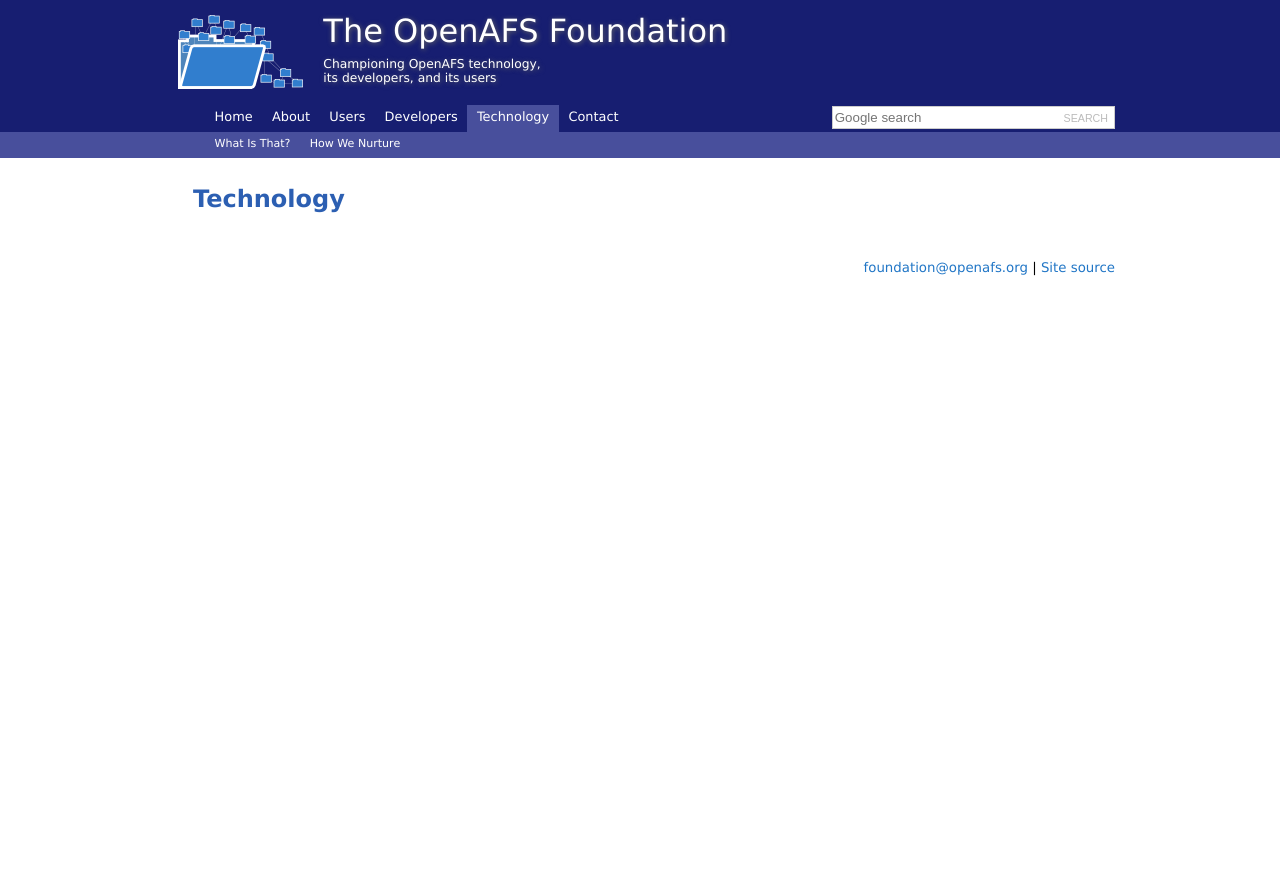
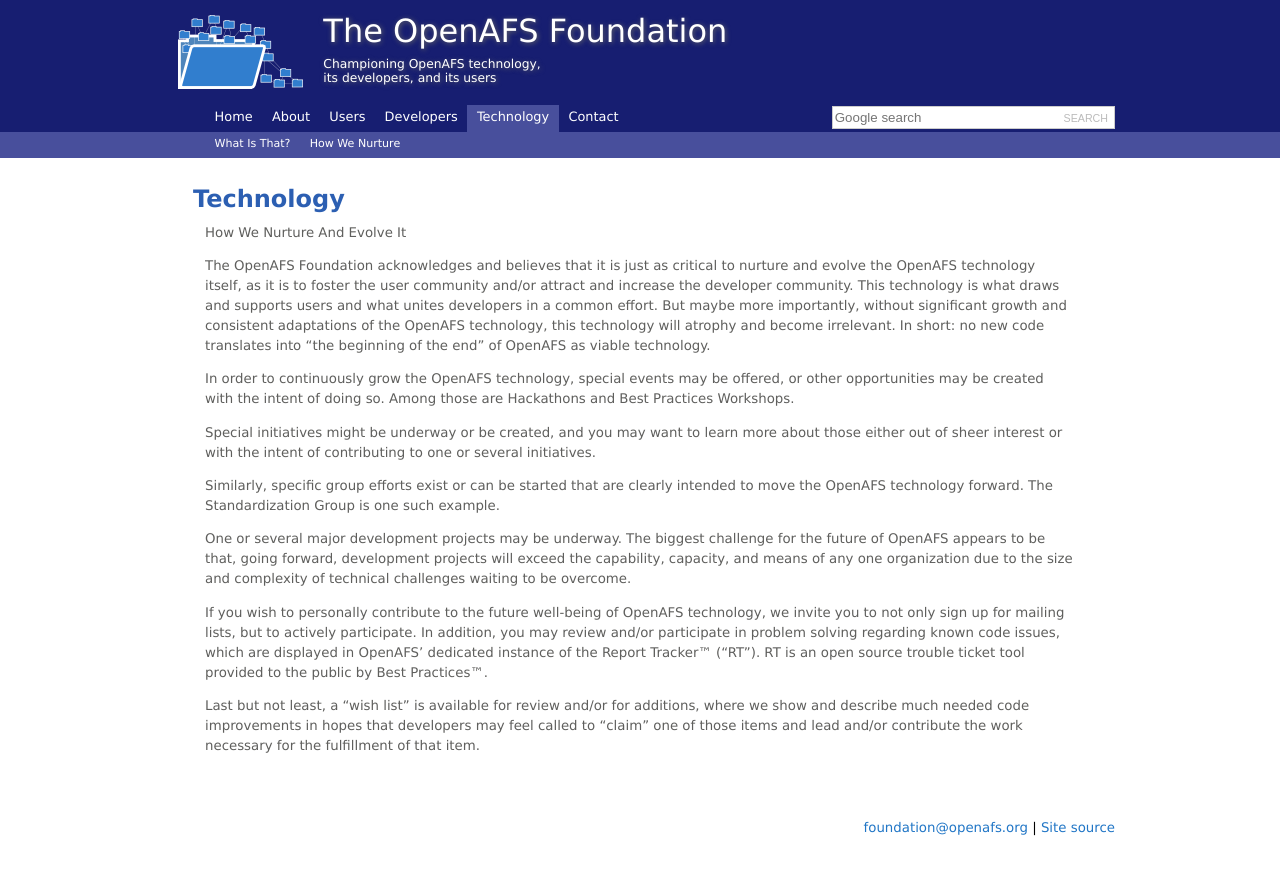
Before and after one commit to openafsfoundation/openafsfoundation.org, a Jekyll site: the page built from tech/index.md, in a window 1280 px wide. Shown: the top 875 px of the page. Built offline with Jekyll 4.4.1, drawn with Linux system fonts in a browser that asks for light colours.

Commit message:
Content edit
Initial rough draft: text drop.

```diff
--- a/tech/index.md
+++ b/tech/index.md
@@ -4,3 +4,19 @@
 ---
 
 ## Technology ##
+
+How We Nurture And Evolve It
+
+The OpenAFS Foundation acknowledges and believes that it is just as critical to nurture and evolve the OpenAFS technology itself, as it is to foster the user community and/or attract and increase the developer community.  This technology is what draws and supports users and what unites developers in a common effort.  But maybe more importantly, without significant growth and consistent adaptations of the OpenAFS technology, this technology will atrophy and become irrelevant.  In short: no new code translates into “the beginning of the end” of OpenAFS as viable technology.
+
+In order to continuously grow the OpenAFS technology, special events may be offered, or other opportunities may be created with the intent of doing so.  Among those are Hackathons and Best Practices Workshops.
+
+Special initiatives might be underway or be created, and you may want to learn more about those either out of sheer interest or with the intent of contributing to one or several initiatives.
+
+Similarly, specific group efforts exist or can be started that are clearly intended to move the OpenAFS technology forward.  The Standardization Group is one such example.
+
+One or several major development projects may be underway.  The biggest challenge for the future of OpenAFS appears to be that, going forward, development projects will exceed the capability, capacity, and means of any one organization due to the size and complexity of technical challenges waiting to be overcome.
+
+If you wish to personally contribute to the future well-being of OpenAFS technology, we invite you to not only sign up for mailing lists, but to actively participate.  In addition, you may review and/or participate in problem solving regarding known code issues, which are displayed in OpenAFS’ dedicated instance of the Report Tracker™ (“RT”).  RT is an open source trouble ticket tool provided to the public by Best Practices™.
+
+Last but not least, a “wish list” is available for review and/or for additions, where we show and describe much needed code improvements in hopes that developers may feel called to “claim” one of those items and lead and/or contribute the work necessary for the fulfillment of that item.
```
